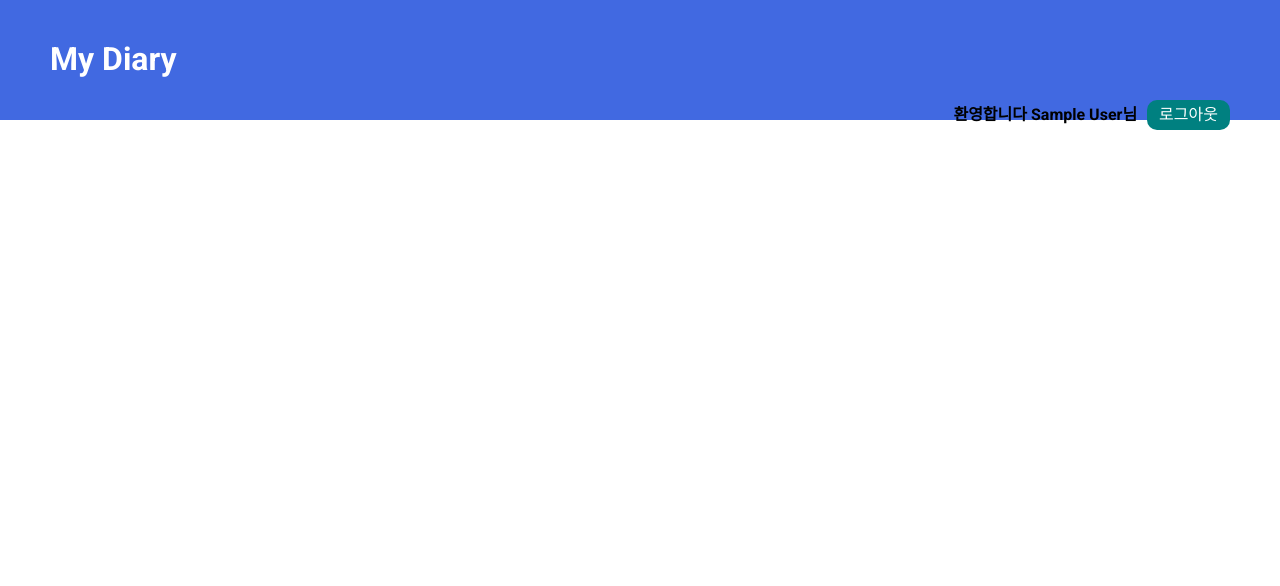
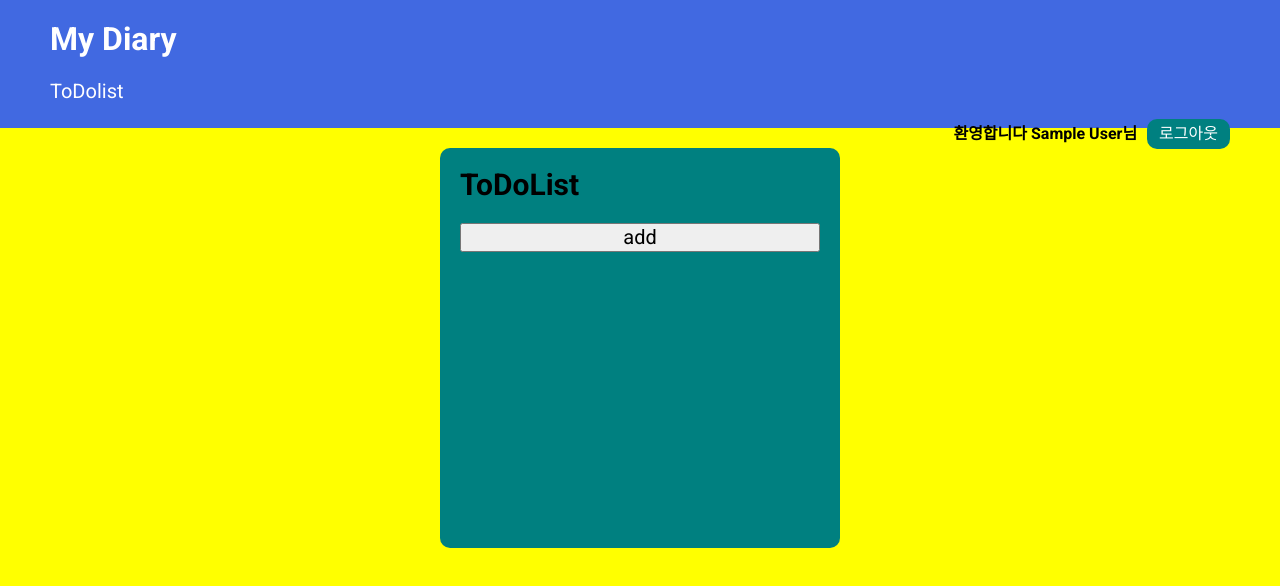
Before and after one commit to dong53358/APT-story, a React (Create React App) app: page /todo in a window 1280 px wide. Shown: the top 586 px of the page. Built offline with nearby package versions, Linux system fonts and the light colour scheme; no server answers; sample sign-in values are in the browser's storage.

Commit message:
toDoList add

```diff
--- a/src/App.js
+++ b/src/App.js
@@ -4,6 +4,7 @@ import { useAuthContext } from "./hooks/useAuthContext";
 import Home from "./pages/home/Home";
 import Login from "./pages/login/Login";
 import Signup from "./pages/signup/Signup";
+import ToDoList from "./pages/toDoList/ToDoList";
 
 function App() {
   const { isAuthReady, user } = useAuthContext();
@@ -25,7 +26,13 @@ function App() {
             ></Route>
             <Route
               path="/signup"
-              element={!user ? <Signup /> : <Navigate replace="true" to="/" />}
+              element={!user ? <Signup /> : <Navigate replace={true} to="/" />}
+            ></Route>
+            <Route
+              path="/todo"
+              element={
+                user ? <ToDoList /> : <Navigate replace={true} to="/login" />
+              }
             ></Route>
           </Routes>
         </BrowserRouter>
--- a/src/components/Nav.js
+++ b/src/components/Nav.js
@@ -11,6 +11,13 @@ export default function Nav() {
       <h1 className={styles.title}>
         <Link to="/">My Diary</Link>
       </h1>
+      <div>
+        {user && (
+          <div className={styles.toDo}>
+            <Link to="/todo">ToDolist</Link>
+          </div>
+        )}
+      </div>
       <ul className={styles.list_nav}>
         {!user && (
           <>
--- a/src/components/Nav.module.css
+++ b/src/components/Nav.module.css
@@ -1,7 +1,9 @@
 .nav {
+  display: flex;
+  flex-direction: column;
   background-color: royalblue;
-  padding: 20px 50px;
-  height: 15vh;
+  padding: 0px 50px;
+  height: 16vh;
 }
 
 .nav .list_nav {
@@ -29,3 +31,7 @@
   cursor: pointer;
   margin-left: 10px;
 }
+
+.toDo {
+  font-size: 20px;
+}
--- a/src/index.js
+++ b/src/index.js
@@ -4,7 +4,6 @@ import "./index.css";
 import App from "./App";
 import "normalize.css";
 import { AuthContextProvider } from "./context/AuthContext";
-import "normalize.css";
 
 const root = ReactDOM.createRoot(document.getElementById("root"));
 root.render(
--- /dev/null
+++ b/src/pages/toDoList/ToDoList.js
@@ -0,0 +1,19 @@
+import { useState } from "react";
+import styles from "./ToDoList.module.css";
+
+function ToDoList() {
+  return (
+    <>
+      <div className={styles.main}>
+        <ul className={styles.toDoList}>
+          <h1 className={styles.toDoList_title}>ToDoList</h1>
+          <li className={styles.toDoList_toDo}></li>
+
+          <button type="button">add</button>
+        </ul>
+      </div>
+    </>
+  );
+}
+
+export default ToDoList;
--- /dev/null
+++ b/src/pages/toDoList/ToDoList.module.css
@@ -0,0 +1,28 @@
+.main {
+  display: flex;
+  justify-content: center;
+  width: 100vw;
+  height: 100vh;
+  font-size: 20px;
+  background-color: yellow;
+}
+
+.toDoList {
+  background-color: teal;
+  display: flex;
+  flex-direction: column;
+  height: 400px;
+  width: 400px;
+  border-radius: 10px;
+  padding: 20px;
+}
+
+.toDoList_title {
+  margin: 0;
+  margin-bottom: 20px;
+  list-style: none;
+}
+
+.toDoList_title {
+  font-size: 30px;
+}
```
